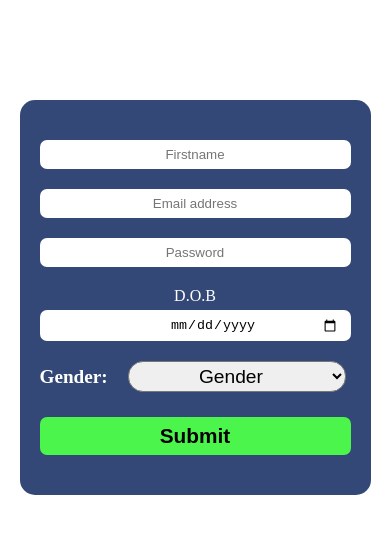
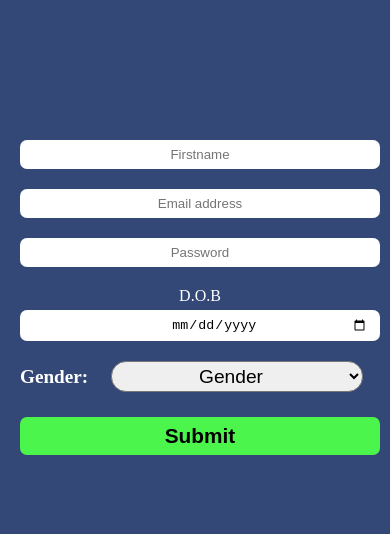
Before and after one commit to Sumiteshwark/First_task, a plain HTML site: page index.html in a window 390 px wide. Drawn offline with Linux system fonts and the light colour scheme.

Commit message:
Update styles.css

```diff
--- a/styles.css
+++ b/styles.css
@@ -14,6 +14,7 @@ form{
     margin: auto;
     margin-top: 140px;
     padding: 40px 20px 20px;
+    min-width: 400px;
     max-width: 600px;
 }
 
@@ -85,7 +86,7 @@ label,select{
 
 @media only screen and (max-width:700px){
     form{
-        width: 90%;
+        width: 95%;
         margin-top: 100px;
     }
 
@@ -96,4 +97,8 @@ label,select{
     .db{
         padding-left: 42%;
     }
+
+    body{
+        background-color: rgb(51, 72, 118);;
+    }
 }
```
